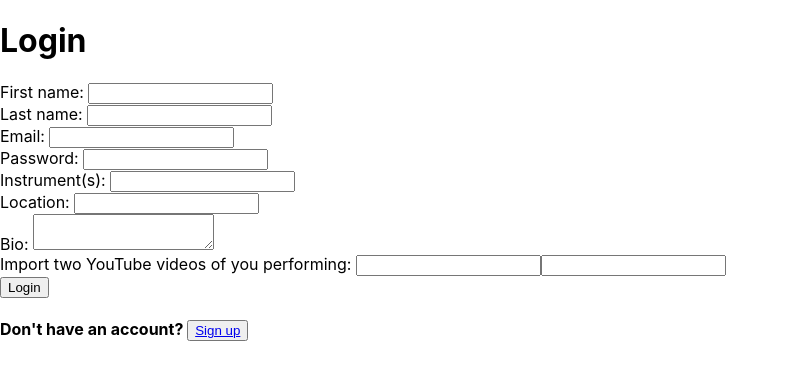
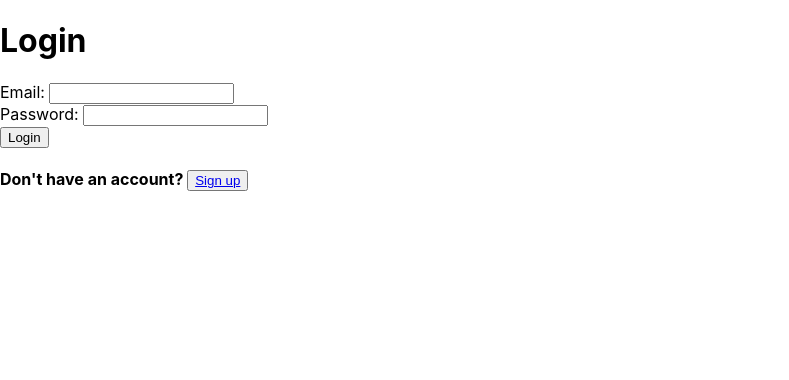
Before and after one commit to samuelwstout/phase-4-sample-project-frontend, a React (Create React App) app: page /login in a window 1280 px wide. Shown: the top 380 px of the page, without its empty margins (0-789 px from the left). Built offline with nearby package versions, Linux system fonts and the light colour scheme.

Commit message:
Login for Musician is now only email and password

```diff
--- a/src/components/Authentication/Login.jsx
+++ b/src/components/Authentication/Login.jsx
@@ -7,29 +7,15 @@ const SignupAsMusician = ({ loginMusician }) => {
   const navigate = useNavigate()
 
 
-  const [first_name, setFirstName] = useState('')
-  const [last_name, setLastName] = useState('')
   const [email, setEmail] = useState('')
   const [password, setPassword] = useState('')
-  const [instrument, setInstrument] = useState('')
-  const [location, setLocation] = useState('')
-  const [bio, setBio] = useState('')
-  const [media_url1, setMedia1] = useState('')
-  const [media_url2, setMedia2] = useState('')
 
   const handleSubmit = (e) => {
     e.preventDefault()
 
     const strongParams = {
-        first_name,
-        last_name,
         email,
-        password,
-        instrument,
-        location,
-        bio,
-        media_url1,
-        media_url2
+        password
     }
 
     fetch(baseUrl + '/login', {
@@ -52,37 +38,12 @@ const SignupAsMusician = ({ loginMusician }) => {
         <h1>Login</h1>
         <form onSubmit={ handleSubmit }>
           <div>
-            <label htmlFor='first_name'>First name: </label>
-            <input type='text' name='first name' id='first_name' value={ first_name } onChange={e => setFirstName(e.target.value)} />
-          </div>
-          <div>
-            <label htmlFor='last_name'>Last name: </label>
-            <input type='text' name='last name' id='last_name' value={ last_name } onChange={e => setLastName(e.target.value)} />
-          </div>
-          <div>
             <label htmlFor='email'>Email: </label>
             <input type='text' name='email' id='email' value={ email } onChange={e => setEmail(e.target.value)} />
           </div>
           <div>
             <label htmlFor='password'>Password: </label>
             <input type='password' name='password' id='password' value={ password } onChange={e => setPassword(e.target.value)} />
-          </div>
-          <div>
-            <label htmlFor='instrument'>Instrument(s): </label>
-            <input type='text' name='instrument' id='instrument' value={ instrument } onChange={e => setInstrument(e.target.value)} />
-          </div>
-          <div>
-            <label htmlFor='location'>Location: </label>
-            <input type='text' name='location' id='location' value={ location } onChange={e => setLocation(e.target.value)} />
-          </div>
-          <div>
-            <label htmlFor='bio'>Bio: </label>
-            <textarea type='text' name='bio' id='bio' value={ bio } onChange={e => setBio(e.target.value)} />
-          </div>
-          <div>
-            <label htmlFor='media1'>Import two YouTube videos of you performing: </label>
-            <input type='text' name='media1' id='media1' value={ media_url1 } onChange={e => setMedia1(e.target.value)} />
-            <input type='text' name='media2' id='media2' value={ media_url2 } onChange={e => setMedia2(e.target.value)} />
           </div>
 
           <input type='submit' value='Login' />
```
